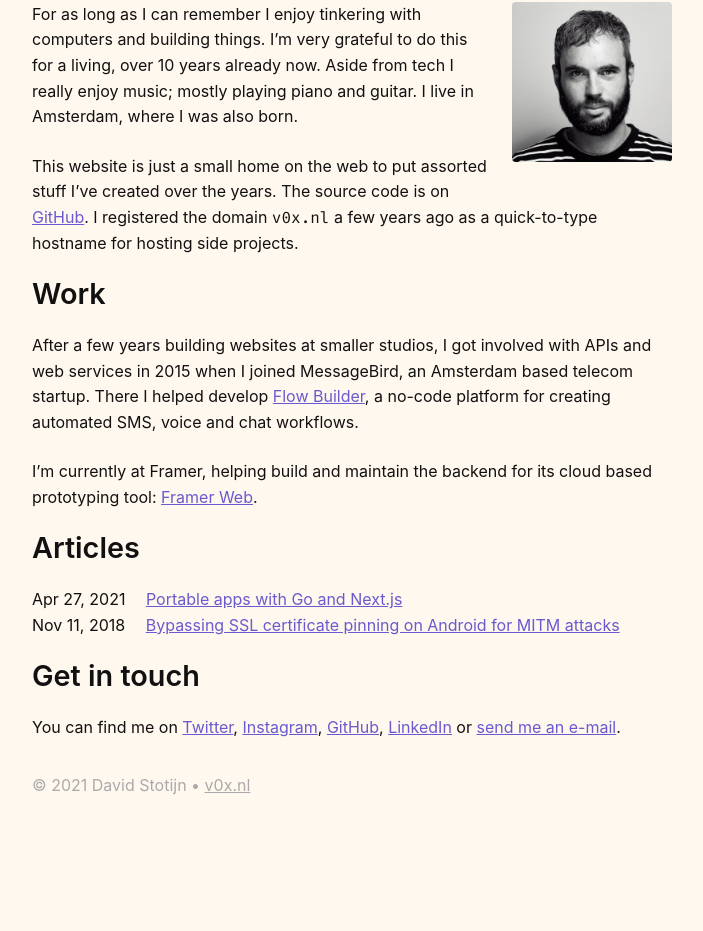
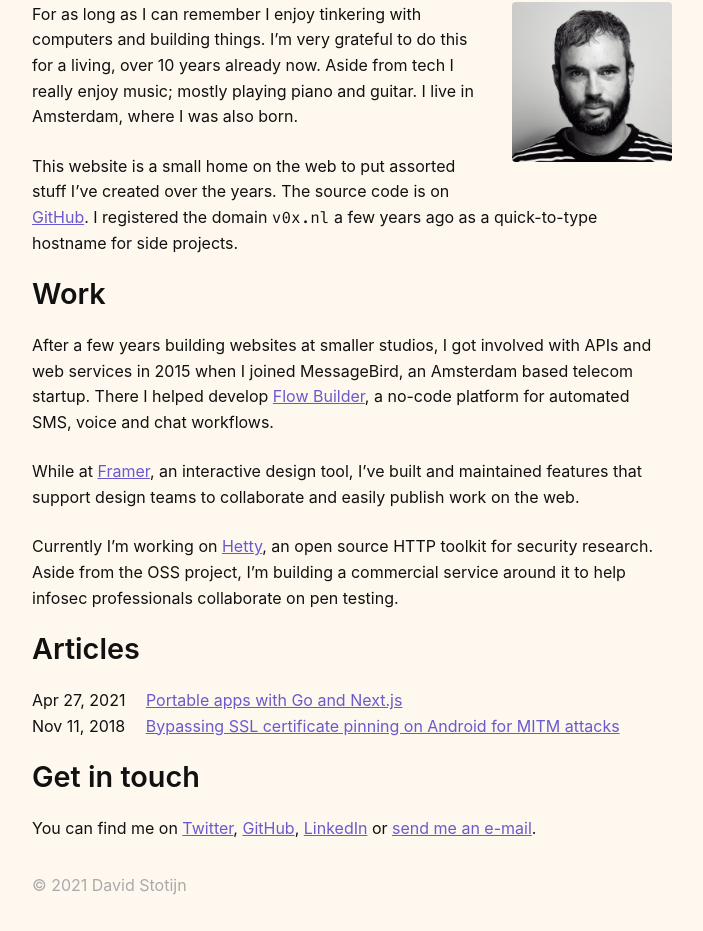
Before and after one commit to dstotijn/v0x.nl, a Next.js app: page / in a window 1280 px wide. Shown: the part 617-1548 px from the top of the page, without its empty margins (288-991 px from the left). Before the commit the page ends 1447 px from the top, so only its background shows below. Built offline with nearby package versions, Linux system fonts and the light colour scheme.

Commit message:
Update homepage

```diff
--- a/src/components/layout.tsx
+++ b/src/components/layout.tsx
@@ -11,6 +11,7 @@ export default function Layout({ children }) {
         <title>
           v0x.nl - David Stotijn, a software engineer from Amsterdam
         </title>
+        <script async defer src="https://nullitics.com/script.js"></script>
       </Head>
       <header>
         <Link href="/">
@@ -18,12 +19,7 @@ export default function Layout({ children }) {
         </Link>
       </header>
       {children}
-      <footer>
-        © {year} David Stotijn{" • "}
-        <Link href="/">
-          <a>v0x.nl</a>
-        </Link>
-      </footer>
+      <footer>© {year} David Stotijn</footer>
     </div>
   );
 }
--- a/src/pages/index.tsx
+++ b/src/pages/index.tsx
@@ -28,7 +28,7 @@ export default function Index({ articles }: { articles: SerializedArticle[] }) {
       <Head>
         <meta
           name="description"
-          content="David Stotijn‘s homepage, with bio, articles on web development and contact information."
+          content="David Stotijn’s homepage, with bio, articles on web development and contact information."
         />
       </Head>
       <header>
@@ -56,11 +56,11 @@ export default function Index({ articles }: { articles: SerializedArticle[] }) {
           playing piano and guitar. I live in Amsterdam, where I was also born.
         </p>
         <p>
-          This website is just a small home on the web to put assorted stuff
-          I’ve created over the years. The source code is on{" "}
+          This website is a small home on the web to put assorted stuff I’ve
+          created over the years. The source code is on{" "}
           <a href="https://github.com/dstotijn/v0x">GitHub</a>. I registered the
           domain <code>v0x.nl</code> a few years ago as a quick-to-type hostname
-          for hosting side projects.
+          for side projects.
         </p>
         <h2>Work</h2>
         <p>
@@ -68,13 +68,19 @@ export default function Index({ articles }: { articles: SerializedArticle[] }) {
           with APIs and web services in 2015 when I joined MessageBird, an
           Amsterdam based telecom startup. There I helped develop{" "}
           <a href="https://www.messagebird.com/flow-builder/">Flow Builder</a>,
-          a no-code platform for creating automated SMS, voice and chat
-          workflows.
+          a no-code platform for automated SMS, voice and chat workflows.
         </p>
         <p>
-          I’m currently at Framer, helping build and maintain the backend for
-          its cloud based prototyping tool:{" "}
-          <a href="http://framer.com/web">Framer Web</a>.
+          While at <a href="https://www.framer.com">Framer</a>, an interactive
+          design tool, I’ve built and maintained features that support design
+          teams to collaborate and easily publish work on the web.
+        </p>
+        <p>
+          Currently I’m working on{" "}
+          <a href="https://hetty.xyz/?utm_source=v0x_nl">Hetty</a>, an open
+          source HTTP toolkit for security research. Aside from the OSS project,
+          I’m building a commercial service around it to help infosec
+          professionals collaborate on pen testing.
         </p>
 
         <h2>Articles</h2>
@@ -83,7 +89,6 @@ export default function Index({ articles }: { articles: SerializedArticle[] }) {
         <h2>Get in touch</h2>
         <p>
           You can find me on <a href="https://twitter.com/dstotijn">Twitter</a>,{" "}
-          <a href="https://www.instagram.com/dstotijn/">Instagram</a>,{" "}
           <a href="https://github.com/dstotijn">GitHub</a>,{" "}
           <a href="https://www.linkedin.com/in/dstotijn/">LinkedIn</a> or{" "}
           <a href="mailto:dstotijn@gmail.com">send me an e-mail</a>.
```
